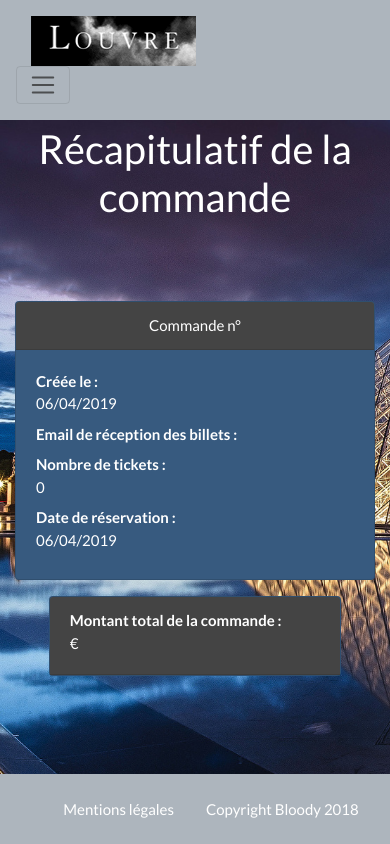
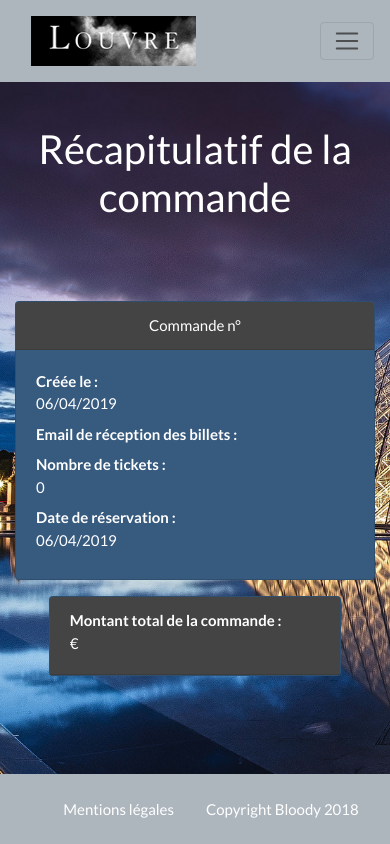
Before and after one commit to Bloodyhands/louvre, a Symfony app: template templates/booking/summary.html.twig in a window 390 px wide. Run offline with Twig, Linux system fonts and the light colour scheme; the template is opened without the code that fills it, so the values that code supplies are empty; some libraries are stand-ins or nearby versions.

Commit message:
Remis en état le responsive du site avant mise en prod

```diff
--- a/templates/booking/booking.html.twig
+++ b/templates/booking/booking.html.twig
@@ -33,7 +33,7 @@
 			<div class="col-lg-12">
 				{{ form_row(form.tickets) }}
 			</div>
-			<div class="col-lg-4 offset-4 text-center">
+			<div class="col-6 offset-3 col-lg-4 offset-lg-4 text-center">
 				<button type="submit" class="btn btn-primary">Commander</button>
 			</div>
 		</div>
--- a/templates/booking/successfull.html.twig
+++ b/templates/booking/successfull.html.twig
@@ -6,7 +6,7 @@
 
 <div class="container">
     <div class="row justify-content-center">
-        <div class="col-lg-12 text-center">
+        <div class="col-12 text-center">
             <h2>Merci pour votre commande</h2>
             <p>Vous allez recevoir un email de confirmation avec vos tickets à présenter lors de votre venue.<br>
             Si vous avez des tickets avec tarif réduit, n'oubliez pas de montrer votre justificatif.<br>
--- a/templates/booking/summary.html.twig
+++ b/templates/booking/summary.html.twig
@@ -15,14 +15,14 @@
             <div class="card-header text-center">Commande n° {{ booking.reservationNumber }}</div>
             <div class="card-body">
                 <div class="row">
-                    <dt class="col-lg-6">Créée le :</dt>
-                    <dd class="col-lg-6">{{ booking.createdAt|date('d/m/Y') }}</dd>
-                    <dt class="col-lg-6">Email de réception des billets :</dt>
-                    <dd class="col-lg-6">{{ booking.email }}</dd>
-                    <dt class="col-lg-6">Nombre de tickets :</dt>
-                    <dd class="col-lg-6">{{ booking.tickets|length }}</dd>
-                    <dt class="col-lg-6">Date de réservation :</dt>
-                    <dd class="col-lg-6">{{ booking.reservationDate|date('d/m/Y')}}</dd>
+                    <dt class="col-12 col-md-6">Créée le :</dt>
+                    <dd class="col-12 col-md-6">{{ booking.createdAt|date('d/m/Y') }}</dd>
+                    <dt class="col-12 col-md-6">Email de réception des billets :</dt>
+                    <dd class="col-12 col-md-6">{{ booking.email }}</dd>
+                    <dt class="col-12 col-md-6">Nombre de tickets :</dt>
+                    <dd class="col-12 col-md-6">{{ booking.tickets|length }}</dd>
+                    <dt class="col-12 col-md-6">Date de réservation :</dt>
+                    <dd class="col-12 col-md-6">{{ booking.reservationDate|date('d/m/Y')}}</dd>
                 </div>
             </div>
         </div>
@@ -33,16 +33,16 @@
             <div class="card text-white bg-primary mb-3" style="max-width: 40rem;">
                 <div class="card-body">
                     <div class="row">
-                        <dt class="col-lg-6">Nom/Prénom :</dt>
-                        <dd class="col-lg-6">{{ ticket.name|capitalize }} {{ ticket.firstname|capitalize }}</dd>
-                        <dt class="col-lg-6">Pays du détenteur :</dt>
-                        <dd class="col-lg-6">{{ ticket.country }}</dd>
-                        <dt class="col-lg-6">Date de naissance :</dt>
-                        <dd class="col-lg-6">{{ ticket.birthdayDate|date('d/m/Y') }}</dd>
-                        <dt class="col-lg-6">Tarif réduit :</dt>
-                        <dd class="col-lg-6">{% if ticket.reducePrice == 1 %} Oui (Veuillez présenter votre justificatif lors de l'entrée) {% else %} Non {% endif %}</dd>
-                        <dt class="col-lg-6">Prix du billet :</dt>
-                        <dd class="col-lg-6">{% if booking.dayType == true %} {{ ticket.price / 2 }} € {% else %} {{ ticket.price }} {% endif %}</dd>
+                        <dt class="col-12 col-md-6">Nom/Prénom :</dt>
+                        <dd class="col-12 col-md-6">{{ ticket.name|capitalize }} {{ ticket.firstname|capitalize }}</dd>
+                        <dt class="col-12 col-md-6">Pays du détenteur :</dt>
+                        <dd class="col-12 col-md-6">{{ ticket.country }}</dd>
+                        <dt class="col-12 col-md-6">Date de naissance :</dt>
+                        <dd class="col-12 col-md-6">{{ ticket.birthdayDate|date('d/m/Y') }}</dd>
+                        <dt class="col-12 col-md-6">Tarif réduit :</dt>
+                        <dd class="col-12 col-md-6">{% if ticket.reducePrice == 1 %} Oui (Veuillez présenter votre justificatif lors de l'entrée) {% else %} Non {% endif %}</dd>
+                        <dt class="col-12 col-md-6">Prix du billet :</dt>
+                        <dd class="col-12 col-md-6">{% if booking.dayType == true %} {{ ticket.price / 2 }} € {% else %} {{ ticket.price }} {% endif %}</dd>
                     </div>
                 </div>
             </div>
@@ -53,14 +53,14 @@
         <div class="card text-white bg-primary" style="max-width: 40rem;">
             <div class="card-header">
                 <div class="row">
-                    <dt class="col-lg-6">Montant total de la commande :</dt>
-                    <dd class="col-lg-6">{{ booking.totalPrice }} €</dd>
+                    <dt class="col-12 col-md-6">Montant total de la commande :</dt>
+                    <dd class="col-12 col-md-6">{{ booking.totalPrice }} €</dd>
                 </div>
             </div>
         </div>
     </div>
 
-    <div class="col-lg-4 offset-lg-4 text-center mt-5 mb-5">
+    <div class="col-12 offset-0 col-md-4 offset-md-4 text-center mt-5 mb-5">
         <form action="{{ path('successfull', {'id':booking.id}) }}" method="POST">
           <script
             src="https://checkout.stripe.com/checkout.js" class="stripe-button"
--- a/templates/partials/contact.html.twig
+++ b/templates/partials/contact.html.twig
@@ -1,13 +1,13 @@
 
 <div id="contact" class="row justify-content-center rounded">
-    <div class="col-lg-12 text-center">
+    <div class="col-12 text-center">
         <h3>Contact</h3>
     </div>
-    <div id="card" class="col-lg-4 text-center border border-primary bg-primary text-white pt-3 rounded">
+    <div id="card" class="col-10 col-md-4 text-center border border-primary bg-primary text-white pt-3 rounded">
         <p><strong>Musée du louvre</strong></p>
         <p>75058 Paris CEDEX 01, France</p>
     </div>
-    <div id="card" class="col-lg-4 text-center border border-primary bg-primary text-white pt-3 rounded">
+    <div id="card" class="col-10 col-md-4 text-center border border-primary bg-primary text-white pt-3 rounded">
         <p>info@louvre.fr</p>
         <p>+ 33 (0)1 40 20 50 50</p>
     </div>
--- a/templates/partials/header.html.twig
+++ b/templates/partials/header.html.twig
@@ -1,13 +1,13 @@
 <div class="container-fluid">
     <div class="row">
         <nav id="navbar-menu" class="navbar navbar-expand-lg navbar-light bg-light fixed-top">
-            <div id="logo" class="col-lg-2">
+            <div id="logo" class="col-2">
                 <img src="{{ asset('93fe383.png') }}" alt="logo_louvre" />
             </div>
             <button class="navbar-toggler" type="button" data-toggle="collapse" data-target="#navbarColor03" aria-controls="navbarColor03" aria-expanded="false" aria-label="Toggle navigation">
                 <span class="navbar-toggler-icon"></span>
             </button>
-            <div id="menu" class="col-lg-8">
+            <div id="menu" class="col-8 offset-4 col-lg-8 offset-lg-0">
                 <div class="collapse navbar-collapse justify-content-center" id="navbarColor03">
                     <ul class="nav nav-pills">
                         <li class="nav-item">
--- a/templates/partials/time.html.twig
+++ b/templates/partials/time.html.twig
@@ -1,8 +1,8 @@
 <div id="time" class="row justify-content-center rounded">
-    <div class="col-lg-12 text-center">
+    <div class="col-12 text-center">
         <h3>Horaires</h3>
     </div>
-    <div id="card" class="col-lg-8 text-center border border-primary bg-primary text-white pt-4 pb-4 mb-4 rounded">
+    <div id="card" class="col-8 text-center border border-primary bg-primary text-white pt-4 pb-4 mb-4 rounded">
         <p>Le musée est ouvert tous les jours sauf le mardi de 9h à 18h. <br/> Ouverture de 9h à 21h45 le mercredi et le vendredi.</p>
     </div>
 </div>
```
Also changed, not shown: templates/booking/_collection.html.twig (+6 -6 lines), templates/emails/email.html.twig (+14 -14 lines), templates/home.html.twig (+4 -4 lines), templates/partials/price.html.twig (+6 -6 lines).
